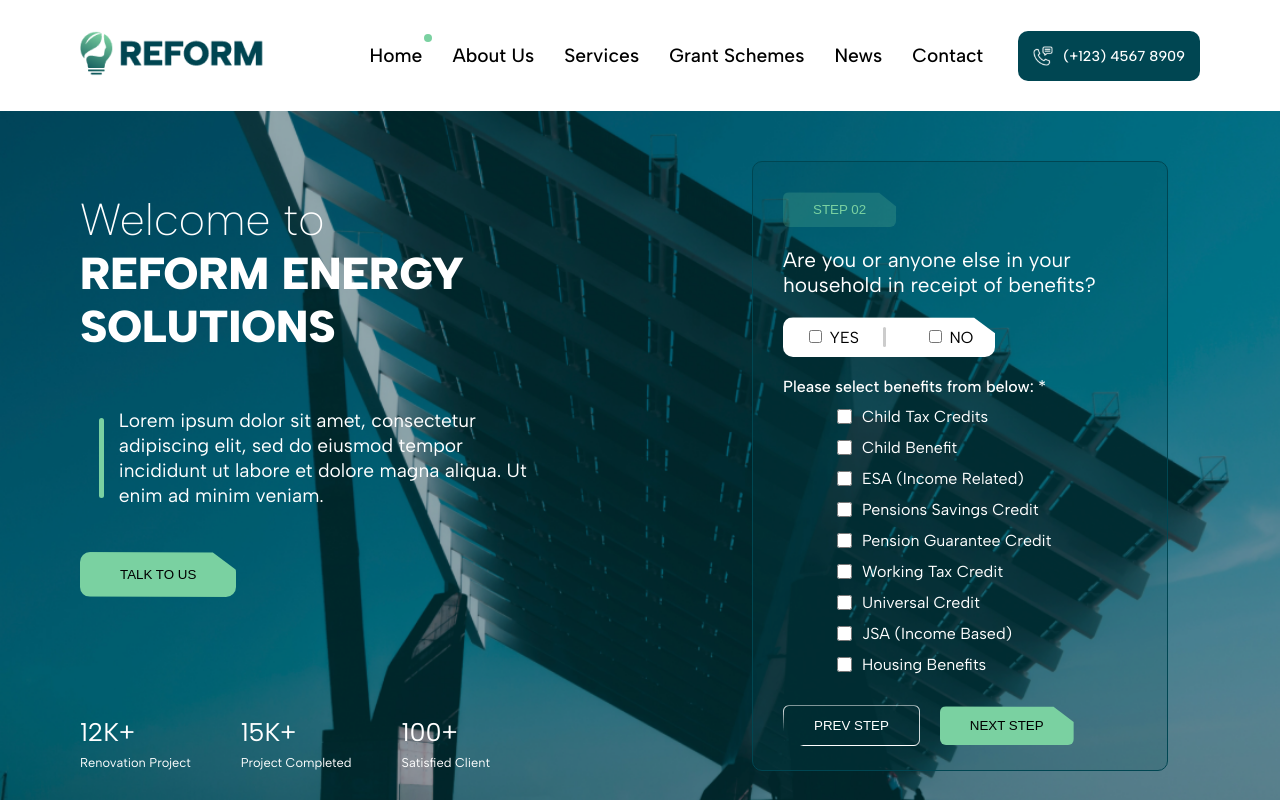
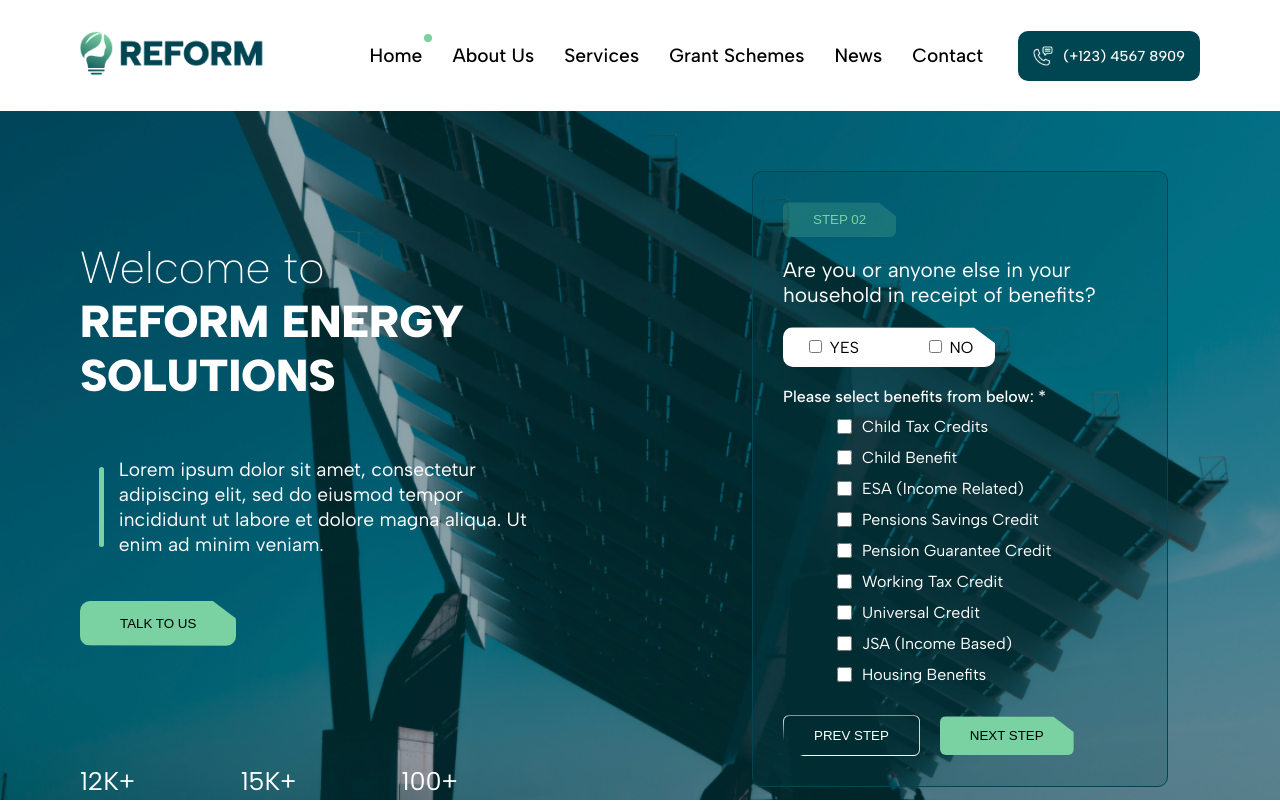
Before and after one commit to sidhu2003/reform, a React (Create React App) app: page / in a window 1280 px wide. Shown: the top 802 px of the page. Built offline with nearby package versions, Linux system fonts and the light colour scheme.

Commit message:
new commit

```diff
--- a/src/components/Welcome/styles.module.css
+++ b/src/components/Welcome/styles.module.css
@@ -1,5 +1,5 @@
 .welcome_page_container {
-  height: calc(100vh - 110px);
+  height: fit-content;
   width: 100vw;
   background-size: cover;
   background-position: center;
```
